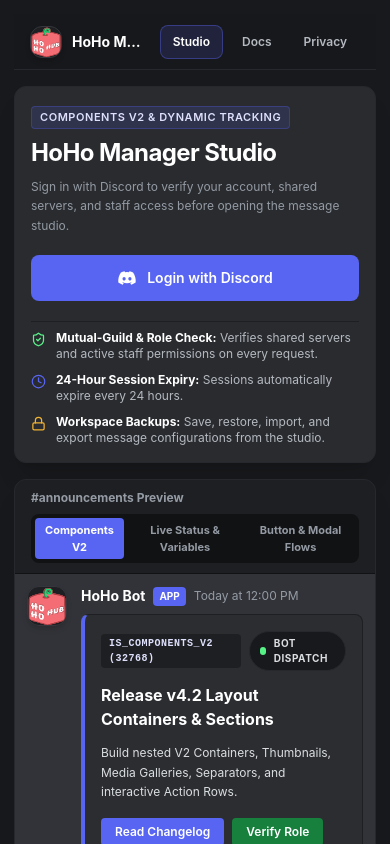
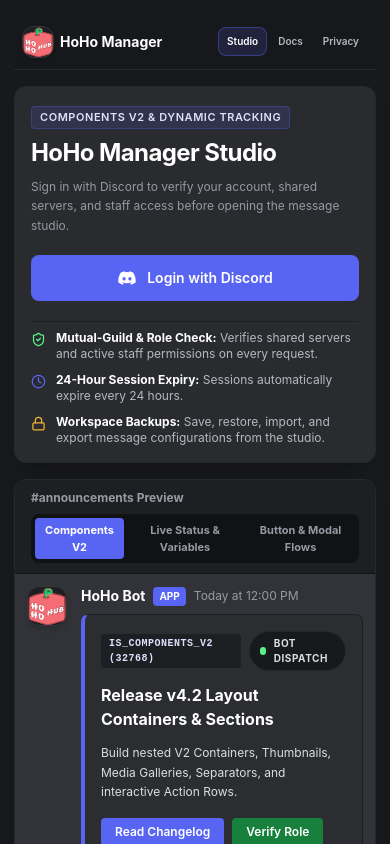
Before and after one commit to no-peace/Hoho_manager, a React (Vite) app in the folder client/: page / in a window 390 px wide. Built offline with nearby package versions, Linux system fonts and the light colour scheme; no server answers.

Commit message:
fix: make public page navigation fit mobile widths

```diff
--- a/client/src/components/layout/PublicPageHeader.tsx
+++ b/client/src/components/layout/PublicPageHeader.tsx
@@ -11,21 +11,21 @@ export const PublicPageHeader: React.FC<{ activePage: PublicPage }> = ({ activeP
   ];
 
   return (
-    <header className="sticky top-0 z-50 flex min-h-14 items-center justify-between gap-3 border-b border-[#26282d] bg-[#18191c]/90 px-4 py-2 backdrop-blur-md sm:px-6">
-      <a href="/" className="flex min-w-0 items-center gap-2.5">
+    <header className="sticky top-0 z-50 flex min-h-14 items-center justify-between gap-1.5 border-b border-[#26282d] bg-[#18191c]/90 px-2 py-2 backdrop-blur-md sm:gap-3 sm:px-6">
+      <a href="/" className="flex min-w-0 items-center gap-1.5 sm:gap-2.5">
         <HoHoLogoMark alt="" className="h-8 w-8" />
         <span className="min-w-0">
           <span className="block truncate text-sm font-bold leading-tight text-white">HoHo Manager</span>
           <span className="hidden text-[10px] leading-tight text-[#949ba4] sm:block">Discord Bot Message &amp; Components V2 Builder</span>
         </span>
       </a>
-      <nav aria-label="Public navigation" className="flex shrink-0 items-center gap-1.5">
+      <nav aria-label="Public navigation" className="flex shrink-0 items-center gap-0.5 sm:gap-1.5">
         {links.map(({ page, label, href }) => (
           <a
             key={page}
             href={href}
             aria-current={activePage === page ? "page" : undefined}
-            className={`rounded-lg border px-3 py-2 text-xs font-semibold transition-[background-color,border-color,color] duration-150 ${
+            className={`rounded-lg border px-2 py-1.5 text-[10px] font-semibold transition-[background-color,border-color,color] duration-150 sm:px-3 sm:py-2 sm:text-xs ${
               activePage === page
                 ? "border-[#5865f2]/40 bg-[#5865f2]/15 text-white"
                 : "border-transparent text-[#b5bac1] hover:border-[#26282d] hover:bg-[#232428] hover:text-white"
```
